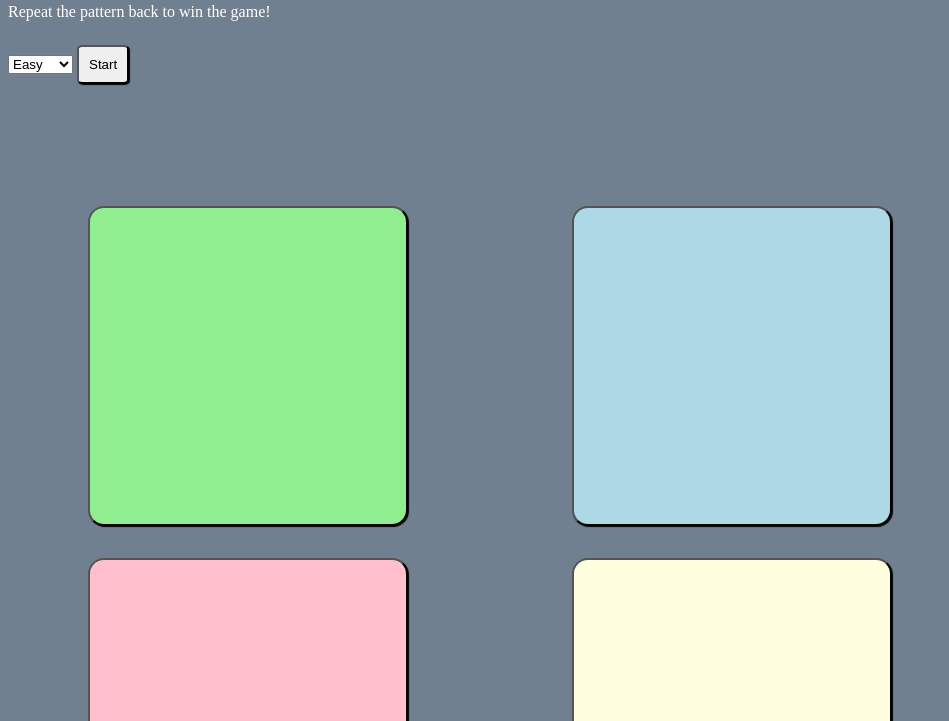
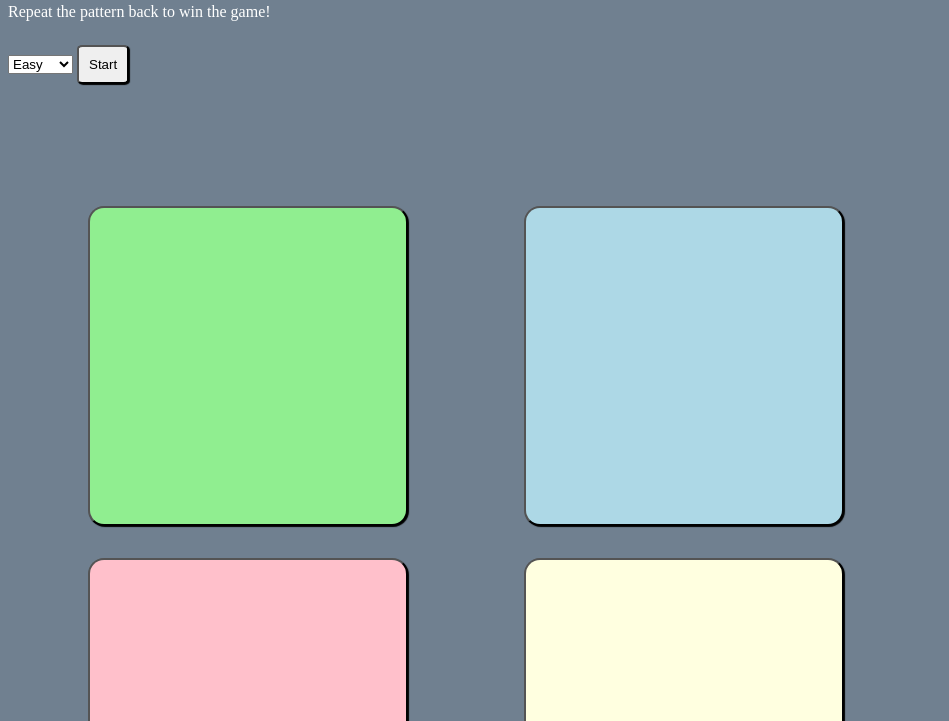
Before and after one commit to xLuis190/LightSoundMemoryGame, a plain HTML site: page index.html in a window 1280 px wide. Shown: the part 79-800 px from the top of the page, without its empty margins (0-949 px from the left). Drawn offline with nearby package versions, Linux system fonts and the light colour scheme.

Commit message:
Update main.css

```diff
--- a/main.css
+++ b/main.css
@@ -6,7 +6,7 @@ body{
     height: 20rem;
     width: 20rem;
     display: -webkit-inline-box;
-    margin: 0 5rem 2rem  5rem;
+    margin: 0 2rem 2rem  5rem;
     transform: translateY(5rem);
     border-radius: 5%;
 }
```
